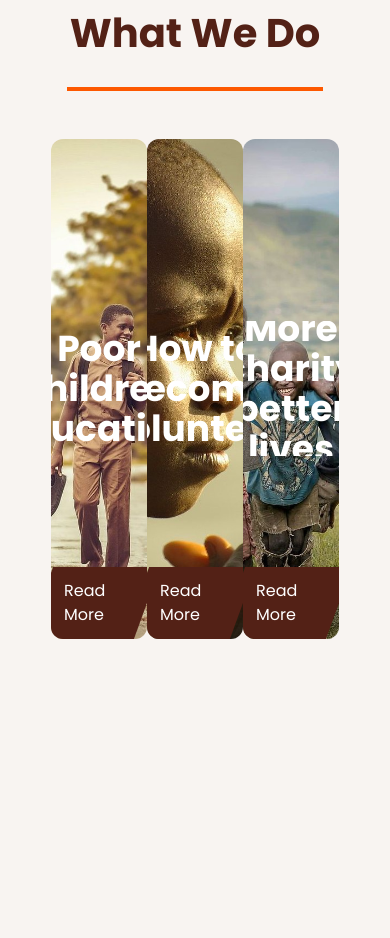
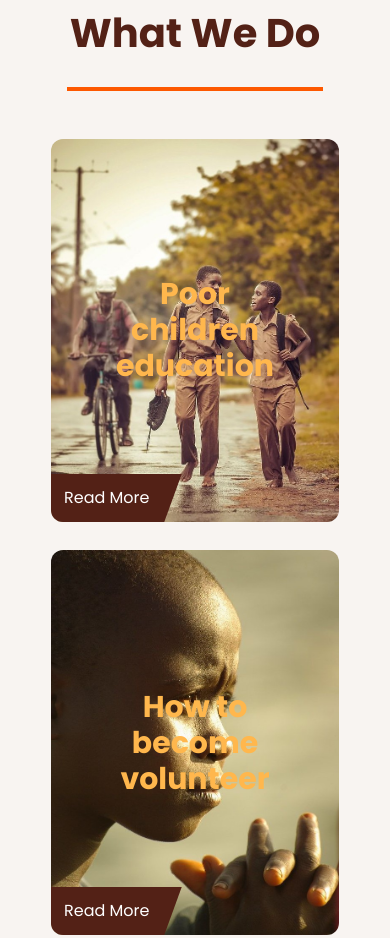
Before and after one commit to Nikkihosseini/Charity-Website, a website: page Public/index.html in a window 390 px wide. Shown: the part 4655-5593 px from the top of the page. Before the commit the page ends 5334 px from the top, so only its background shows below. Drawn offline with Linux system fonts and the light colour scheme.

Commit message:
responsive section Three

```diff
--- a/Public/index.html
+++ b/Public/index.html
@@ -113,7 +113,7 @@
         <!--   Section Content  -->
         <div class="container">
             <div class="grid grid-cols-1 md:grid-cols-2 lg:grid-cols-3 gap-7">
-                <div class=" flex-center justify-center flex-col text-center bg-orange-250 rounded-xl py-10 px-3 lg:px-2 hover:text-white hover:bg-orange-260 transition-all">
+                <div class="flex-center justify-center flex-col text-center bg-orange-250 rounded-xl py-10 px-3 lg:px-2 hover:text-white hover:bg-orange-260 transition-all">
                     <svg class="w-14 h-14 text-orange-640">
                         <use href="#healthy-food"></use>
                     </svg>
@@ -256,40 +256,32 @@
             <span class="head-section__line"></span>
         </div>
         <div class="container">
-             <div class="grid grid-cols-3 xl:gap-x-10 child:cursor-pointer mb-10">
-                <div class="relative overflow-hidden h-[500px] rounded-xl">
-                    <div class="group relative shrink-0 h-[500px] sm:h-auto overflow-hidden">
-                        <img class="h-full sm:h-auto object-cover" src="./Image/jpg-img/education-img.jpeg" alt="education">
-                        <div class="absolute inset-0 w-full h-full opacity-0 invisible group-hover:opacity-100 group-hover:visible md:flex-center bg-gradient-to-t from-orange-250/30 to-orange-250/30 transition-all"></div>
-                        <h3 class="font-PoppinsBold absolute inset-0 flex-center justify-center text-center max-w-56 max-h-[135px] m-auto text-white text-4xl line-clamp-3">Poor children education</h3>
-                    </div>
+             <div class="grid grid-cols-1 md:grid-cols-2 lg:grid-cols-3 gap-7 child:cursor-pointer mb-10">
+                <div class="bg-gradient relative flex-center justify-center flex-col text-center rounded-xl
+                transition-all overflow-hidden max-h-[550px]">
+                        <img class="relative h-full w-full object-cover" src="./Image/jpg-img/education-img.jpeg" alt="education">
+                        <h3 class="font-PoppinsBold absolute inset-0 flex-center justify-center text-center max-w-[180px] mx-auto text-orange-260 text-3xl line-clamp-3">Poor children education</h3>
                     <div class="absolute bottom-0 left-[-11px] skew-x-[-20deg] bg-brown-100">
                         <a class="block text-white py-3 px-6 skew-x-[20deg]">Read More</a>
                     </div>
                 </div>
-                <div class="relative overflow-hidden h-[500px] rounded-xl">
-                    <div class="group relative shrink-0 h-[500px] sm:h-auto overflow-hidden">
-                        <img class="h-full sm:h-auto object-cover" src="./Image/jpg-img/voluntree.jpeg" alt="voluntree">
-                        <div class="absolute inset-0 w-full h-full opacity-0 invisible group-hover:opacity-100 group-hover:visible md:flex-center bg-gradient-to-t from-orange-250/30 to-orange-250/30 transition-all"></div>
-                        <h3 class="font-PoppinsBold absolute inset-0 flex-center justify-center text-center max-w-56 max-h-[135px] m-auto text-white text-4xl line-clamp-3">How to become volunteer</h3>
-                    </div>
+                <div class="relative flex-center justify-center flex-col text-center rounded-xl
+                transition-all overflow-hidden max-h-[550px]">
+                        <img class="relative h-full w-full object-cover" src="./Image/jpg-img/voluntree.jpeg" alt="voluntree">
+                        <h3 class="font-PoppinsBold absolute inset-0 flex-center justify-center text-center max-w-[180px] mx-auto text-orange-260 text-3xl line-clamp-3">How to become volunteer</h3>
                     <div class="absolute bottom-0 left-[-11px] skew-x-[-20deg] bg-brown-100">
                         <a class="block text-white py-3 px-6 skew-x-[20deg]">Read More</a>
                     </div>
                 </div>
-                <div class="relative overflow-hidden h-[500px] rounded-xl">
-                    <div class="group relative shrink-0 h-[500px] sm:h-auto overflow-hidden">
-                        <img class="h-full sm:h-auto object-cover" src="./Image/jpg-img/better-lives.jpeg" alt="better-lives">
-                        <div class="absolute inset-0 w-full h-full opacity-0 invisible group-hover:opacity-100 group-hover:visible md:flex-center bg-gradient-to-t from-orange-250/30 to-orange-250/30 transition-all"></div>
-                        <h3 class="font-PoppinsBold absolute inset-0 flex-center justify-center text-center max-w-56 max-h-[135px] m-auto text-white text-4xl line-clamp-3">More charity better lives</h3>
-                    </div>
+                <div class="relative flex-center justify-center flex-col text-center rounded-xl
+                transition-all overflow-hidden max-h-[550px]">
+                        <img class="relative h-full w-full object-cover" src="./Image/jpg-img/better-lives.jpeg" alt="better-lives">
+                        <h3 class="font-PoppinsBold absolute inset-0 flex-center justify-center text-center max-w-[180px] mx-auto text-orange-260 text-3xl line-clamp-3">More charity better lives</h3>
                     <div class="absolute bottom-0 left-[-11px] skew-x-[-20deg] bg-brown-100">
                         <a class="block text-white py-3 px-6 skew-x-[20deg]">Read More</a>
                     </div>
                 </div>
-
              </div>
-
         </div>
 
 
--- a/src/input.css
+++ b/src/input.css
@@ -171,14 +171,6 @@
         background-color: #532116;
     }
 
-    /* What We Do */
-    .bg-gradient{
-        transition: all 150ms ease-in-out;
-    }
-
-    .bg-gradient:hover{
-        background-image: linear-gradient(rgba(227,186,107,0.3) ,rgba(227, 185, 107, 0.3));
-    }
 
 
 
```
Also changed, not shown: Public/styles/app.css.
